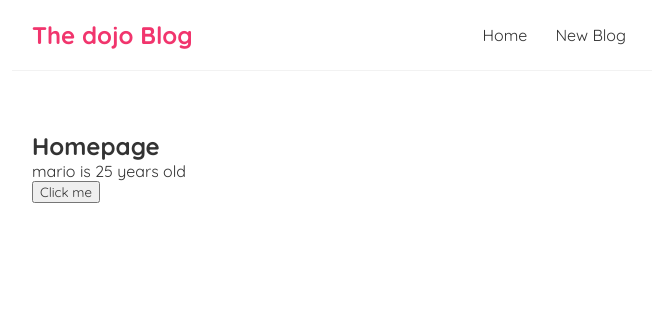
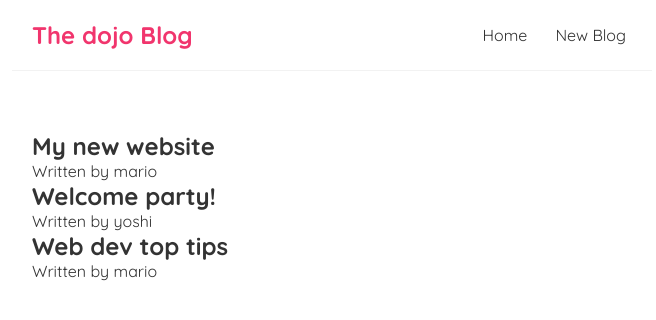
Before and after one commit to PedroPiveta/reactLearning, a React (Create React App) app: page / in a window 1280 px wide. Shown: the top 320 px of the page, without its empty margins (308-964 px from the left). Built offline with nearby package versions, Linux system fonts and the light colour scheme.

Commit message:
ouputting lists

```diff
--- a/src/Home.js
+++ b/src/Home.js
@@ -1,20 +1,20 @@
 import { useState } from "react";
 
 const Home = () => {
-    // let name = 'mario';
-    const [name, setName] = useState('mario');
-    const [age, setAge] = useState(25);
-
-    const handleClick = () => {
-        setName('luigi');
-        setAge(30);
-    }
+    const[blogs, setBlogs] = useState([
+        { title: 'My new website', body: 'lorem ipsum...', author: 'mario', id: 1 },
+        { title: 'Welcome party!', body: 'lorem ipsum...', author: 'yoshi', id: 2 },
+        { title: 'Web dev top tips', body: 'lorem ipsum...', author: 'mario', id: 3 },
+    ]);
 
     return (
         <div className="home">
-            <h2>Homepage</h2>
-            <p>{ name } is { age } years old</p>
-            <button onClick={handleClick}>Click me</button>
+            {blogs.map((blog) => (
+                <div className="blog-preview" key={blog.id}>
+                    <h2>{ blog.title }</h2>
+                    <p>Written by { blog.author }</p>
+                </div>
+            ))}
         </div>
     );
 }
```
